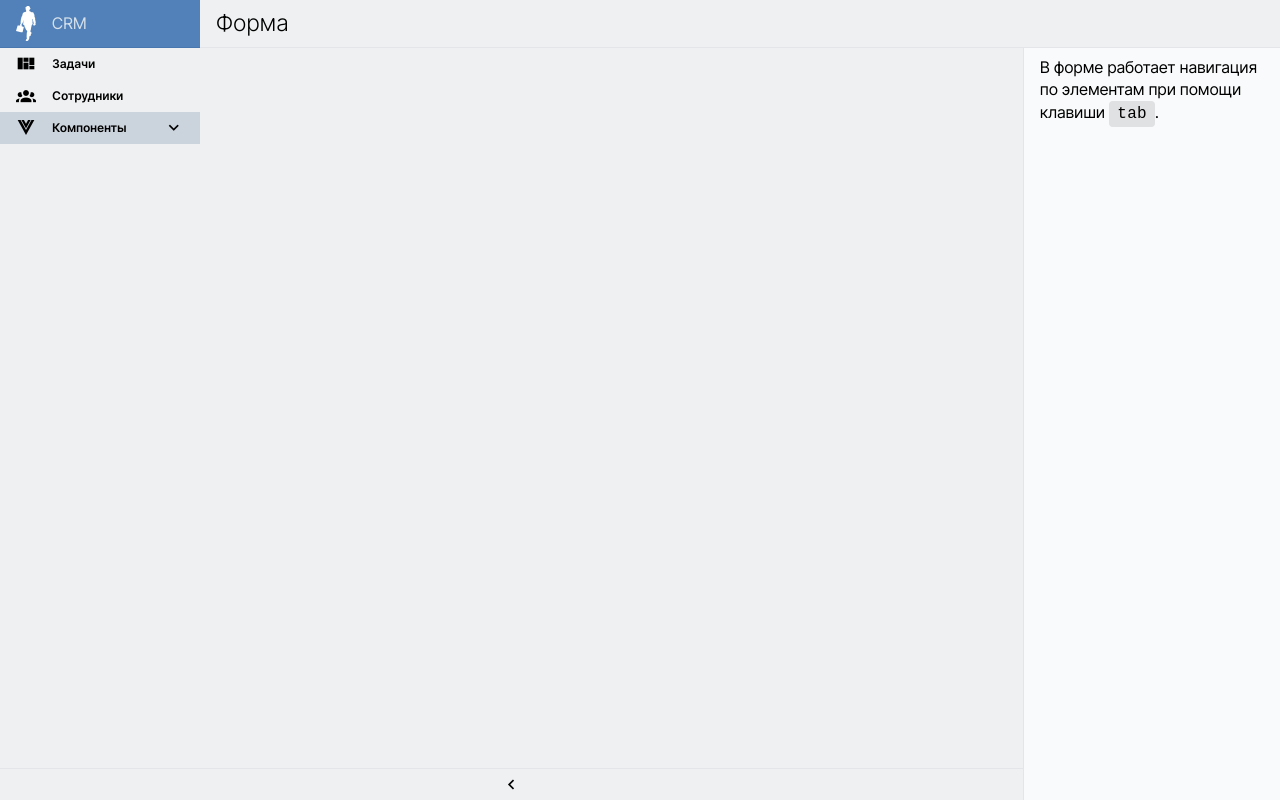
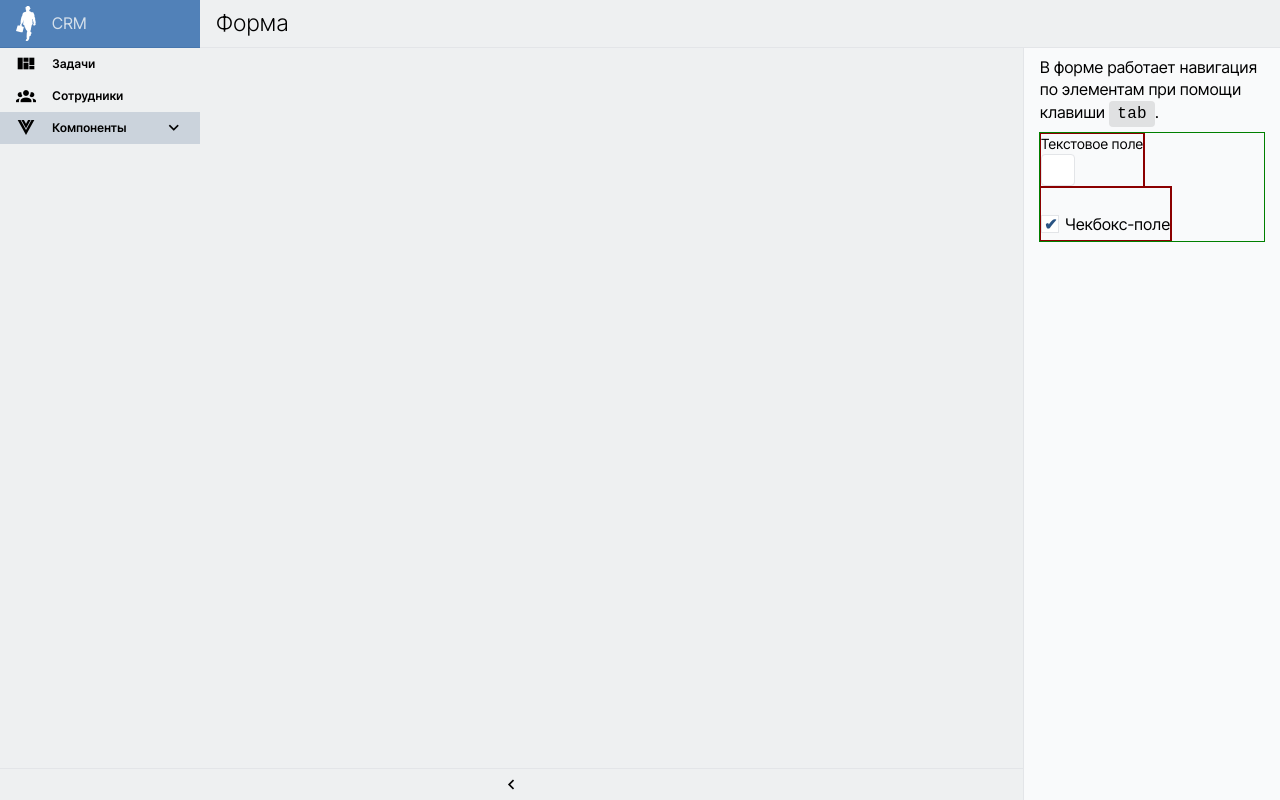
Before and after one commit to hardmagnett/big-company, a Vue app: page /components/form in a window 1280 px wide. Built offline with nearby package versions, Linux system fonts and the light colour scheme.

Commit message:
Заготовки для формы 02

```diff
--- a/src/a-library/views/component-list/ViewForm/ViewForm.vue
+++ b/src/a-library/views/component-list/ViewForm/ViewForm.vue
@@ -5,12 +5,37 @@
     </Teleport>
     <p>В форме работает навигация по элементам при помощи клавиши <code class="mod--code">tab</code>.</p>
 
+    <div class="view-form__inputs">
+      <AInput
+          class="mod--basis-for-column-flex-item"
+          label="Текстовое поле"
+          hideHint
+      ></AInput>
+
+      <ACheckBox
+          class="mod--basis-for-column-flex-item"
+
+          label="Чекбокс-поле"  hide-hint/>
+    </div>
+
+
   </div>
 </template>
 
 <style scoped>
 .view-form {
 
+  .view-form__inputs {
+    outline: 1px solid green;
+    display: flex;
+    flex-flow: row wrap;
+    --gap-flex: var(--gap);
+    --flex-items-qty: 4;
+    > * {
+      outline: 1px solid darkred !important;
+      border: 1px solid darkred !important;
+    }
+  }
 }
 </style>
 <script setup lang="ts">
--- a/src/a-library/views/component-list/ViewInputs/ViewInputs.vue
+++ b/src/a-library/views/component-list/ViewInputs/ViewInputs.vue
@@ -5,16 +5,12 @@
     </Teleport>
 
     <h2>Текстовое поле</h2>
-    <!--<AInput placeholder="placeholder for text"></AInput>-->
-    <!--<br>-->
     <p>По умолчанию.</p>
     <AInput
         label="Лейбл"
         hideHint
         ></AInput>
     <br />
-    <!--<AInput value="default value"></AInput>-->
-    <!--<br />-->
     <p>Без лейбла. С плейлхолдером.</p>
     <AInput value="default value"
       hideLabel
```
